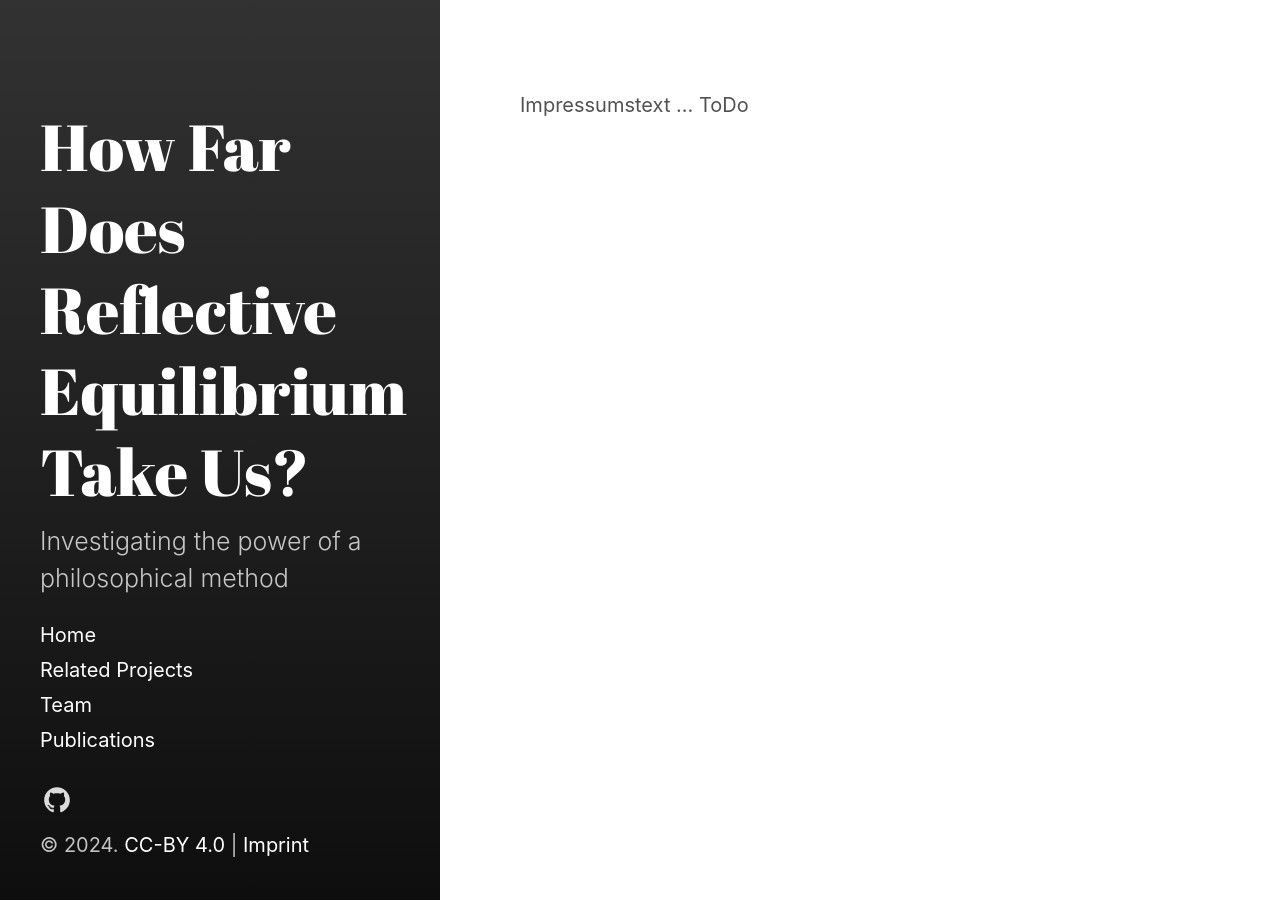
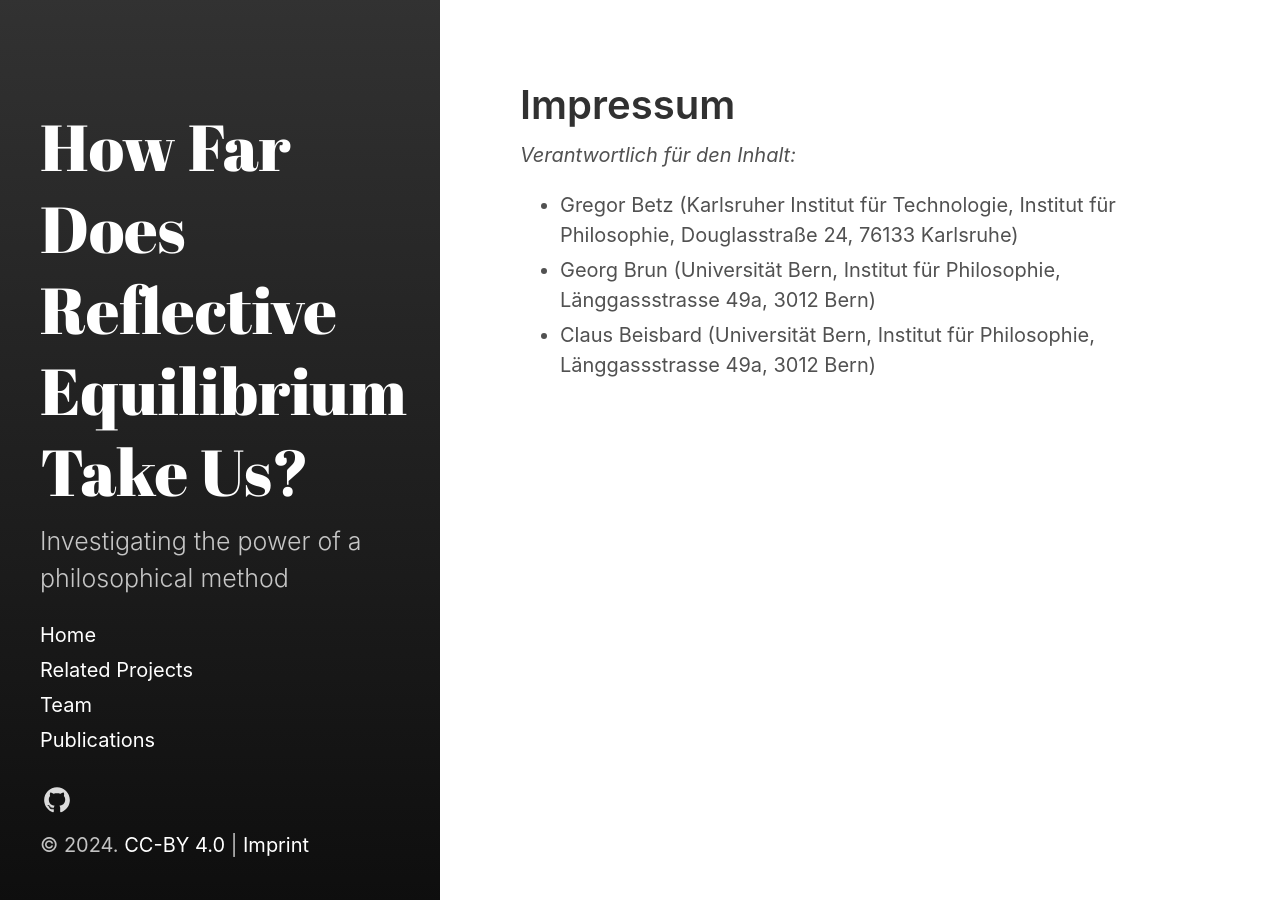
Before and after one commit to re-models/re-models.github.io, a Jekyll site: the page built from imprint.md, in a window 1280 px wide. Built offline with Jekyll 4.4.1, drawn with Linux system fonts in a browser that asks for light colours.

Commit message:
Adding imprint.

```diff
--- a/imprint.md
+++ b/imprint.md
@@ -1,5 +1,11 @@
 ---
 layout: page
+title: Impressum
 ---
 
-Impressumstext ... ToDo
+
+*Verantwortlich für den Inhalt:*
+
++ Gregor Betz (Karlsruher Institut für Technologie, Institut für Philosophie, Douglasstraße 24, 76133 Karlsruhe)
++ Georg Brun (Universität Bern, Institut für Philosophie, Länggassstrasse 49a, 3012 Bern)
++ Claus Beisbard (Universität Bern, Institut für Philosophie, Länggassstrasse 49a, 3012 Bern)
```
